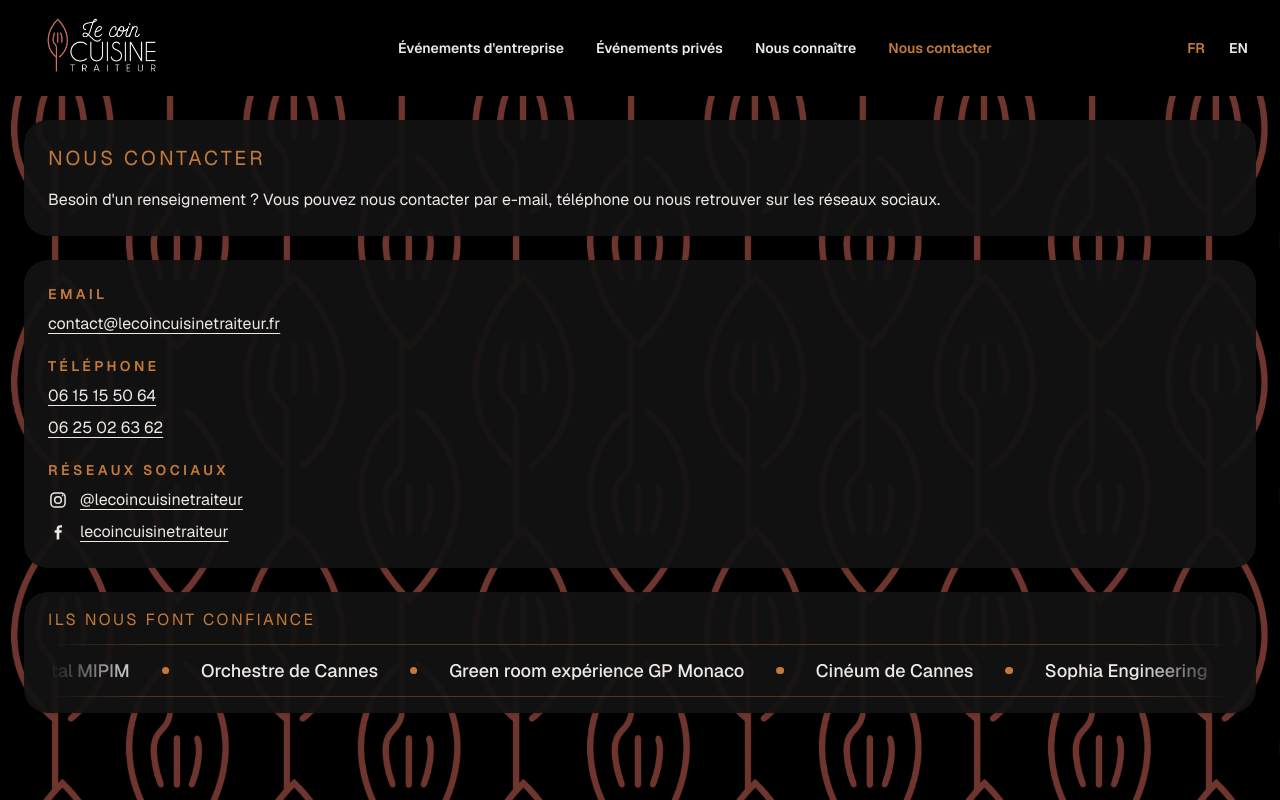
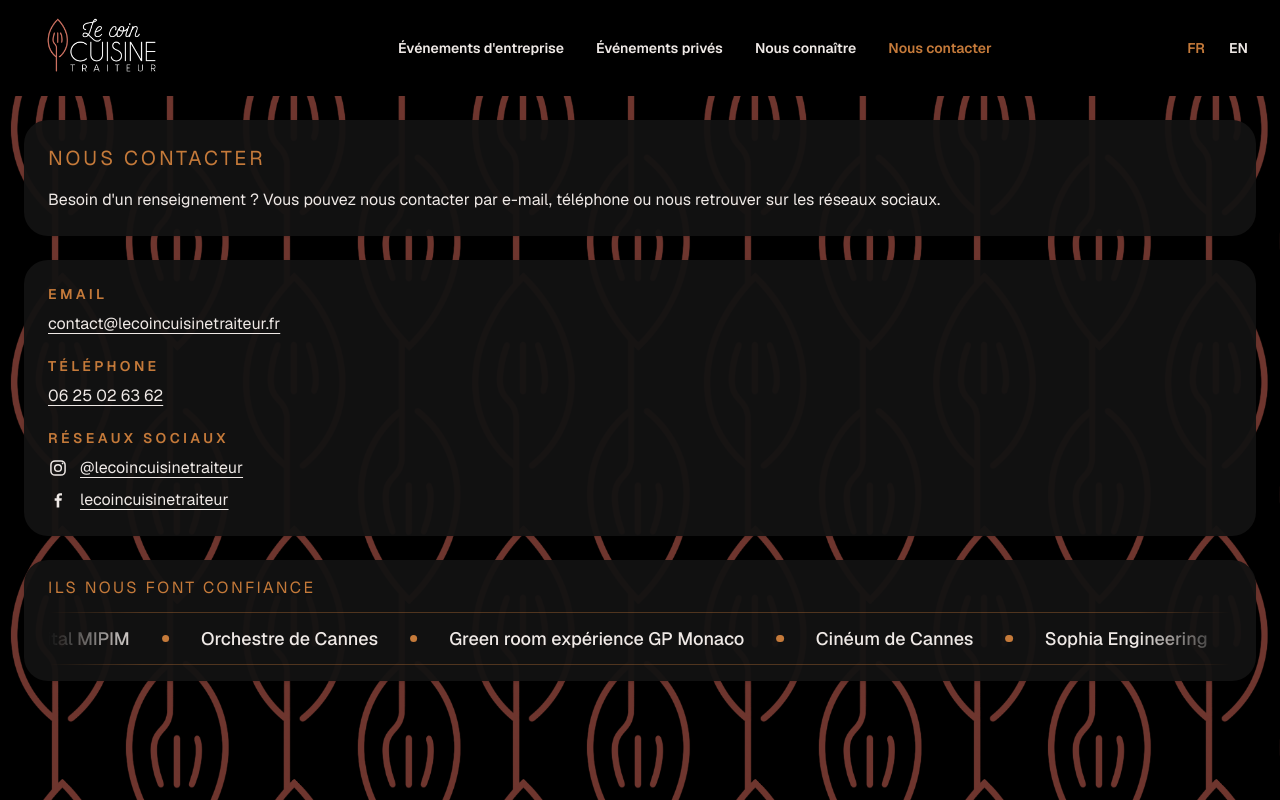
Before and after one commit to mathieubompard-dev/le-coin-cuisine-traiteur, a Next.js app: page /nous-contacter in a window 1280 px wide. Built offline with nearby package versions, Linux system fonts and the light colour scheme.

Commit message:
remove mathieu num

```diff
--- a/app/nous-contacter/page.tsx
+++ b/app/nous-contacter/page.tsx
@@ -38,12 +38,6 @@ export default function ContactPage(): ReactElement {
             <h2 className="text-sm text-[var(--color-accent)] font-semibold uppercase tracking-[0.24em]">
               {t("contact.phoneLabel")}
             </h2>
-            <a
-              className="mt-2 underline block text-base underline-offset-4 hover:underline hover:text-[var(--color-accent)]"
-              href="tel:0615155064"
-            >
-              06 15 15 50 64
-            </a>
             <a
               className="mt-2 underline block text-base underline-offset-4 hover:underline hover:text-[var(--color-accent)]"
               href="tel:0625026362"
```
